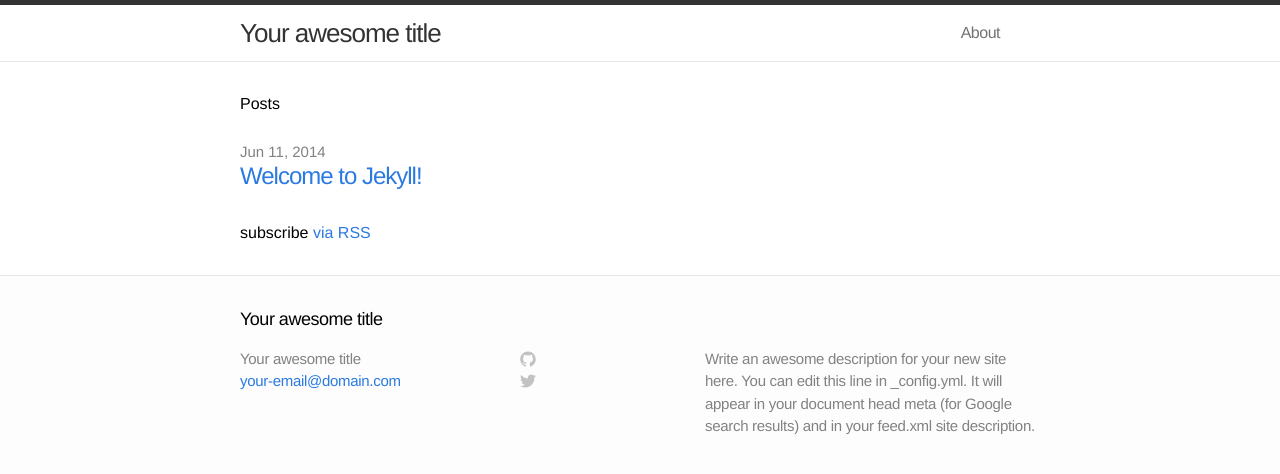
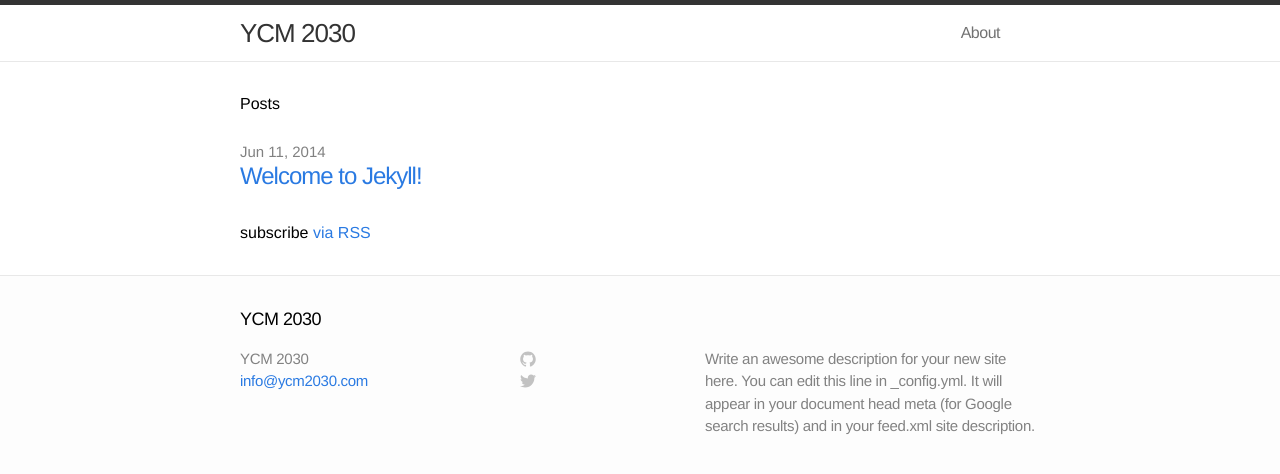
Before and after one commit to Dreamctch3r/ycm_2030, a Jekyll site: the page built from index.html, in a window 1280 px wide. Shown: the top 474 px of the page. Built offline with Jekyll 4.4.1, drawn with Linux system fonts in a browser that asks for light colours.

Commit message:
Jekyll initial config

```diff
--- a/_config.yml
+++ b/_config.yml
@@ -1,9 +1,9 @@
 # Site settings
-title: Your awesome title
-email: your-email@domain.com
+title: YCM 2030
+email: info@ycm2030.com
 description: "Write an awesome description for your new site here. You can edit this line in _config.yml. It will appear in your document head meta (for Google search results) and in your feed.xml site description."
-baseurl: ""
-url: "http://yourdomain.com"
+baseurl: "/ycm_2030"
+url: "http://ycm2030.com"
 
 # Build settings
 markdown: kramdown
```
